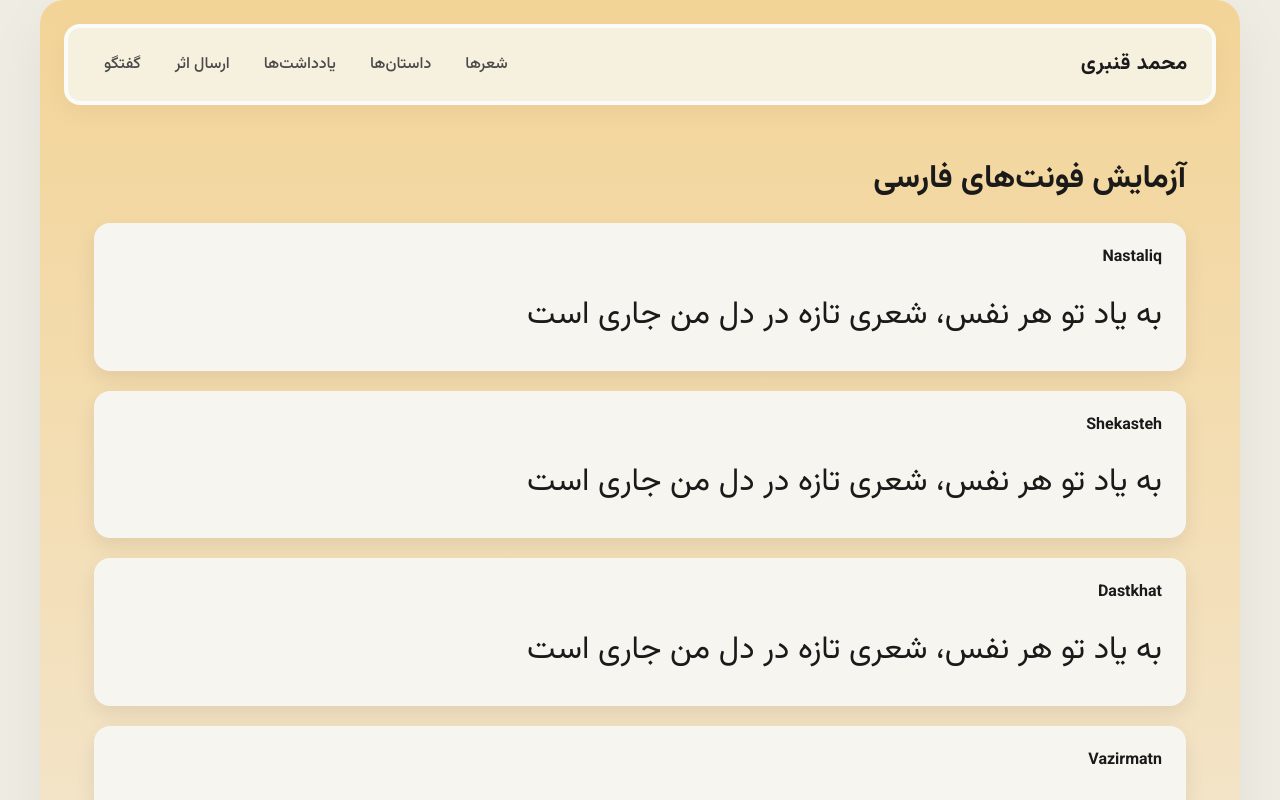
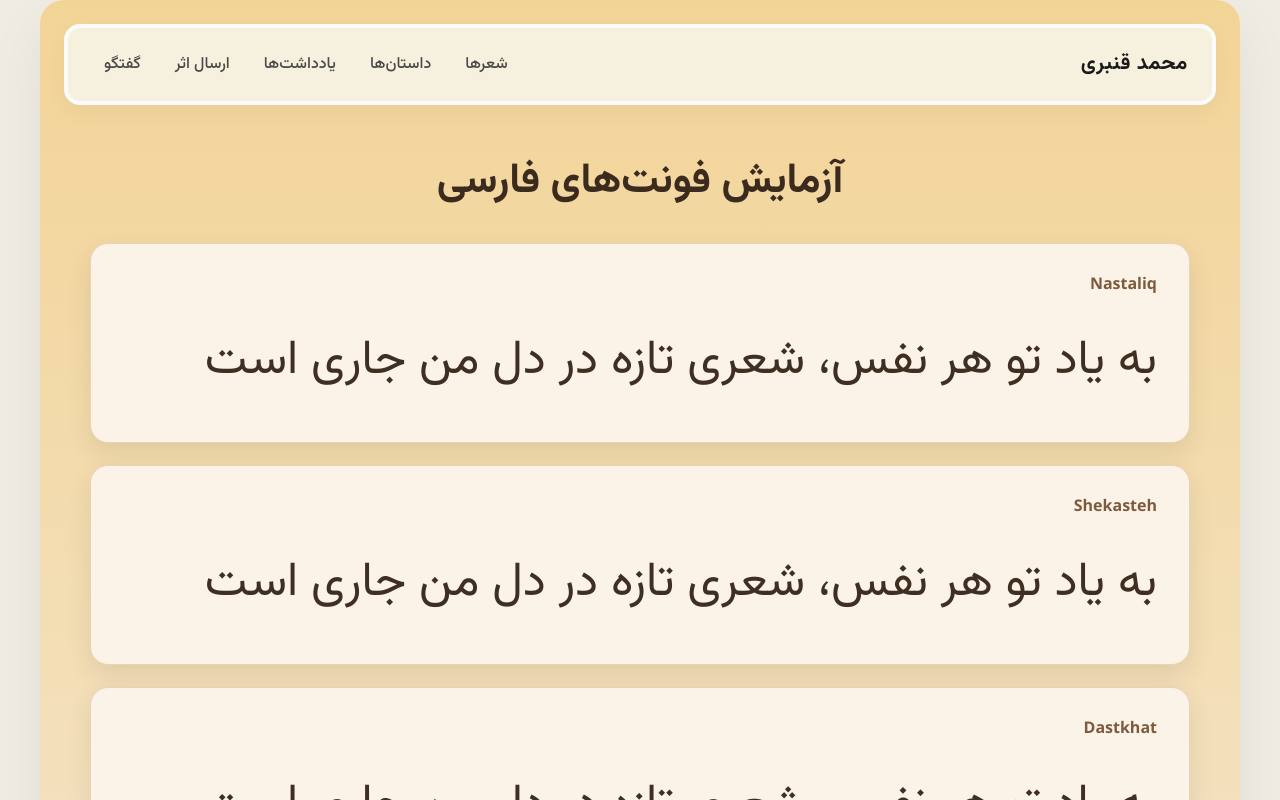
Before and after one commit to antigravity1344-code/myproject, a React (Vite) app: page /font-test in a window 1280 px wide. Shown: the top 800 px of the page. Built offline with nearby package versions, Linux system fonts and the light colour scheme; a web font is replaced by a local one.

Commit message:
بهبود صفحه تست فونت

```diff
--- a/src/pages/FontTest.module.css
+++ b/src/pages/FontTest.module.css
@@ -1,26 +1,41 @@
-
 .container {
-  padding: 30px;
+  width: min(100% - 48px, 1100px);
+  margin: 0 auto;
+  padding: 48px 0 80px;
   direction: rtl;
 }
 
+.container h1 {
+  margin: 0 0 32px;
+  text-align: center;
+  font-size: clamp(1.8rem, 4vw, 2.6rem);
+  color: #3b2a1e;
+}
+
 .card {
-  background: #f6f5f0;
-  padding: 24px;
-  margin-bottom: 20px;
-  border-radius: 16px;
-  box-shadow: 0 8px 20px rgba(0,0,0,0.08);
+  width: 100%;
+  box-sizing: border-box;
+  background: #fbf3e7;
+  padding: 28px 32px;
+  margin-bottom: 22px;
+  border-radius: 18px;
+  border: 1px solid #e6d3b8;
+  box-shadow: 0 10px 24px rgba(62, 48, 31, 0.10);
 }
 
 .card h2 {
-  margin-top: 0;
+  margin: 0 0 14px;
   font-size: 1rem;
+  font-weight: 600;
+  color: #7d5a3d;
 }
 
 .card p {
-  font-size: 2rem;
-  line-height: 2;
+  font-size: clamp(1.8rem, 4vw, 3rem);
+  line-height: 2.2;
   margin: 0;
+  text-align: right;
+  color: #3f2f22;
 }
 
 .Nastaliq {
@@ -42,3 +57,18 @@
 .Shabnam {
   font-family: Shabnam, sans-serif;
 }
+
+@media (max-width: 760px) {
+  .container {
+    width: min(100% - 28px, 1100px);
+    padding-top: 30px;
+  }
+
+  .card {
+    padding: 22px 20px;
+  }
+
+  .card p {
+    font-size: 1.7rem;
+  }
+}
```
